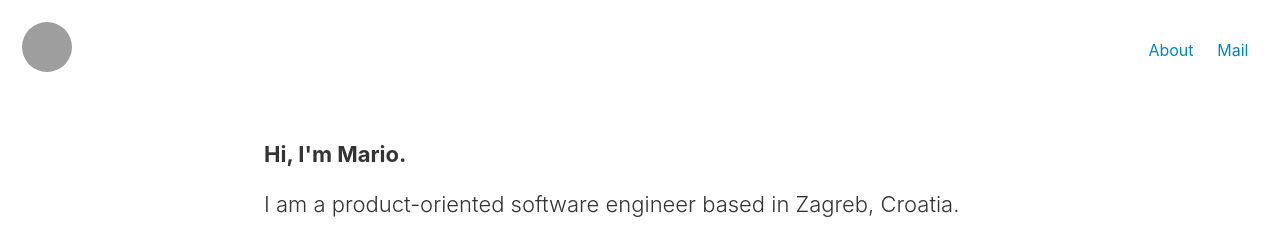
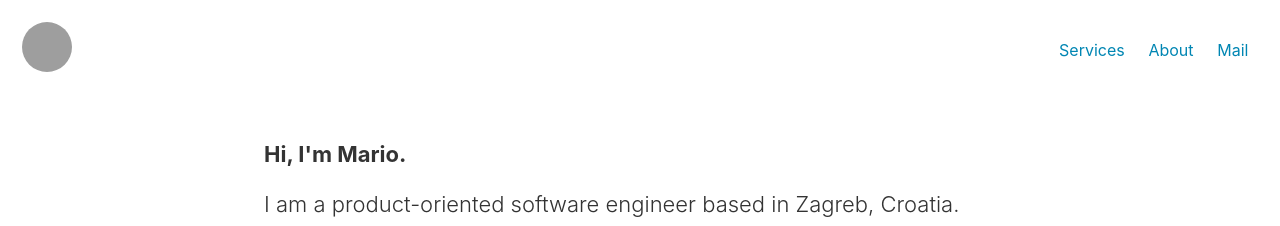
Before and after one commit to mkozjak/mkozjak.github.io, a Jekyll site: the page built from index.html, in a window 1280 px wide. Shown: the top 226 px of the page. Built offline with Jekyll 4.4.1, drawn with Linux system fonts in a browser that asks for light colours; comment, search, counter and statistics services are not loaded; grey boxes are pictures that could not be loaded.

Commit message:
nav: add services link

```diff
--- a/_includes/nav.html
+++ b/_includes/nav.html
@@ -5,6 +5,7 @@
       <img src="https://avatars2.githubusercontent.com/u/3506172?s=460&u=12b3e79646d7f9d1180a090167ecff0242808d5f&v=4">
     </a>
     <ul class="navbar">
+      <li><a href="{{ '/services' | prepend: site.baseurl | prepend: site.url }}">Services</a></li>
       <li><a href="{{ '/about' | prepend: site.baseurl | prepend: site.url }}">About</a></li>
       <li><a href="mailto:kozjakm1@gmail.com" target="_blank">Mail</a></li>
     </ul>
```
